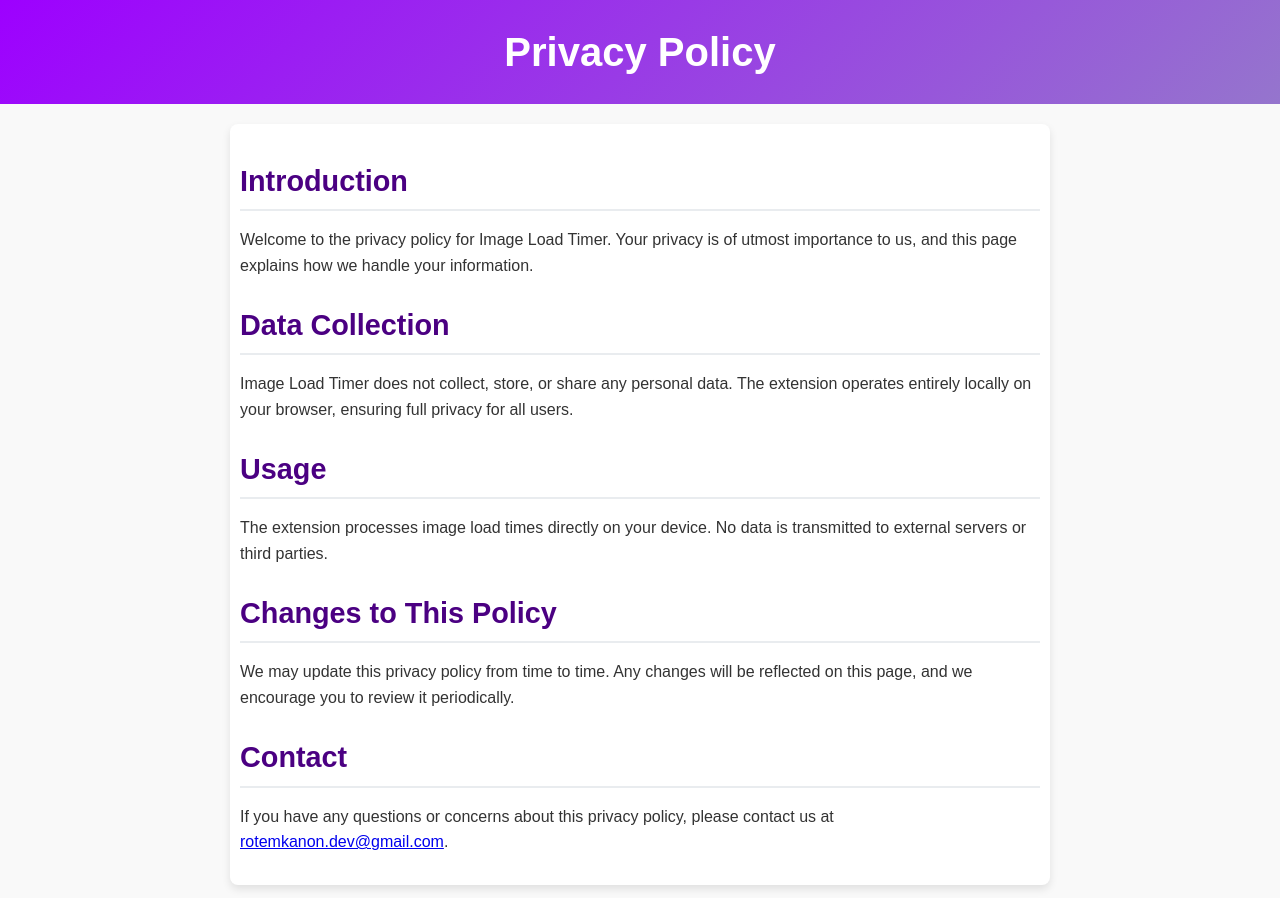
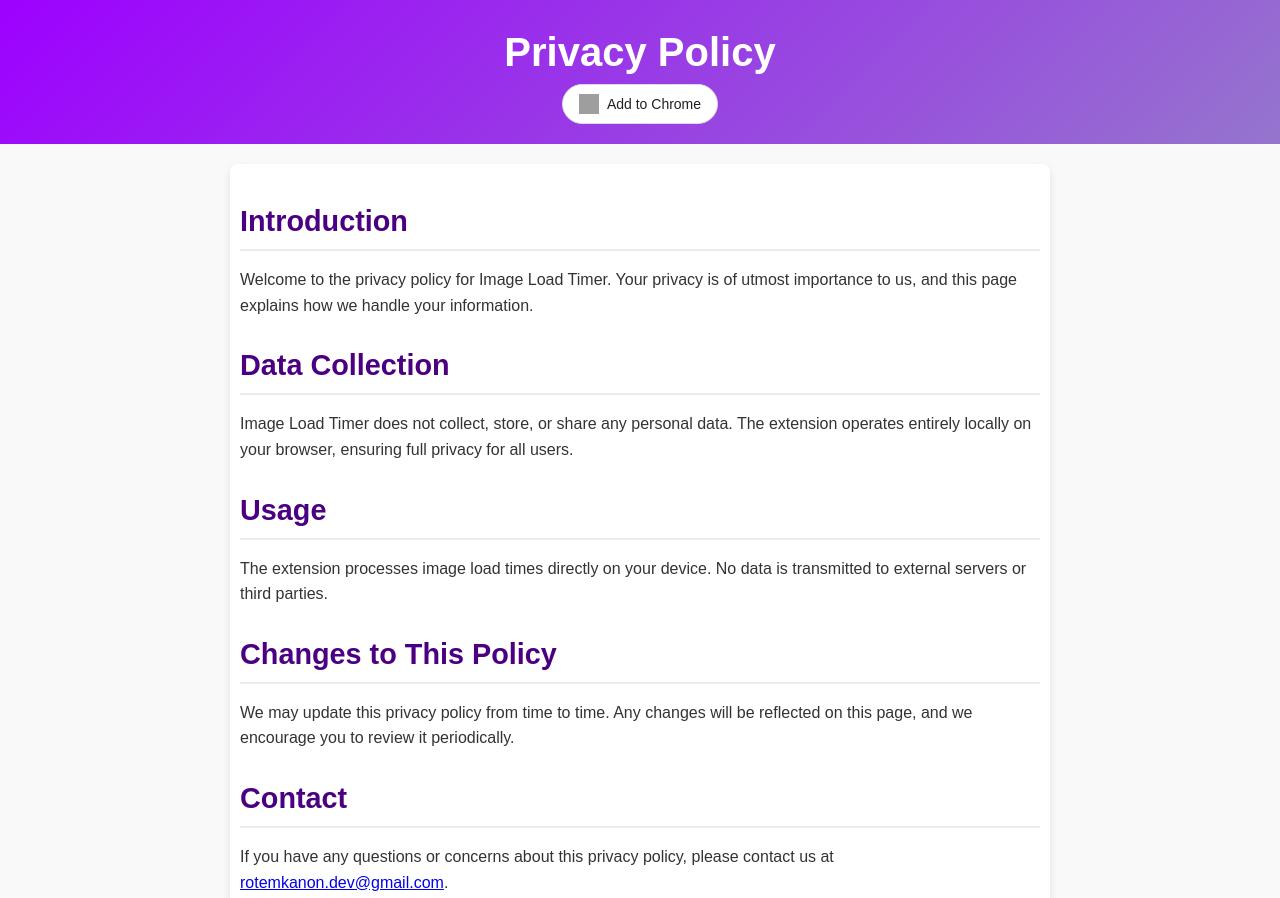
Before and after one commit to tools-by-rotem/image-load-timer, a plain HTML site: page privacy-policy.html in a window 1280 px wide. Shown: the top 898 px of the page. Drawn offline with Linux system fonts and the light colour scheme; grey boxes are pictures that could not be loaded.

Commit message:
Update privacy-policy.html

```diff
--- a/privacy-policy.html
+++ b/privacy-policy.html
@@ -58,11 +58,38 @@
         footer a:hover {
         text-decoration: underline;
         }
+        .chrome-button {
+            display: inline-flex;
+            align-items: center;
+            gap: 8px;
+            background-color: white;
+            border: 1px solid #dadce0;
+            border-radius: 20px;
+            padding: 8px 16px;
+            font-family: Arial, sans-serif;
+            font-size: 14px;
+            color: #202124;
+            cursor: pointer;
+            text-decoration: none;
+        }
+
+        .chrome-button:hover {
+            background-color: #f8f9fa;
+        }
+
+        .chrome-icon {
+            width: 20px;
+            height: 20px;
+        }
     </style>
 </head>
 <body>
     <header>
         <h1>Privacy Policy</h1>
+         <a href="https://chromewebstore.google.com/detail/image-load-timer/mifnpfmhehgdbhilbjgcknlnkblaepjo" class="chrome-button" target="_blank">
+        <img class="chrome-icon" src="https://cdn-icons-png.flaticon.com/512/6125/6125000.png" alt="Chrome logo">
+        Add to Chrome
+        </a>
     </header>
     <main class="container">
         <section id="introduction">
```
